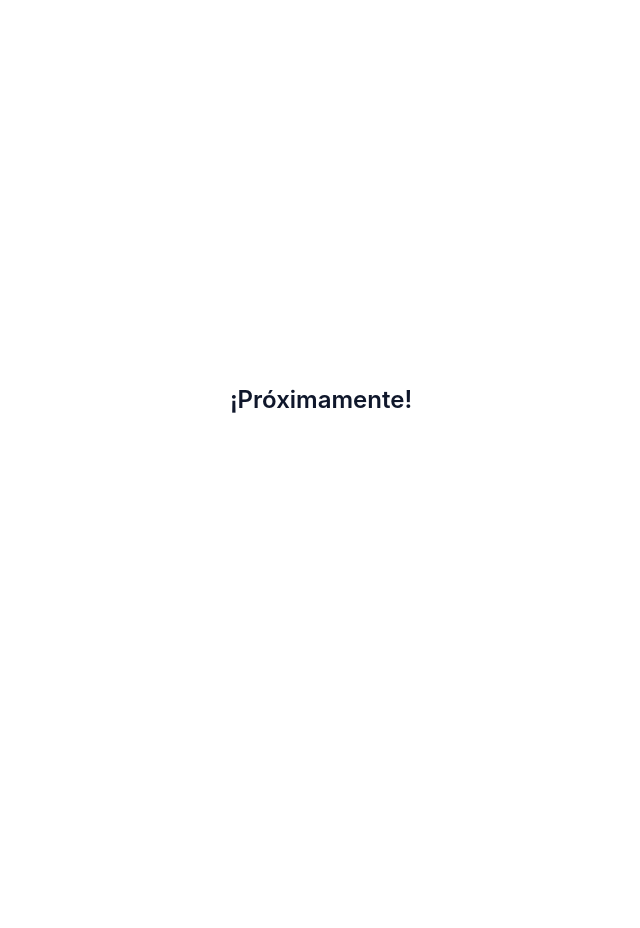
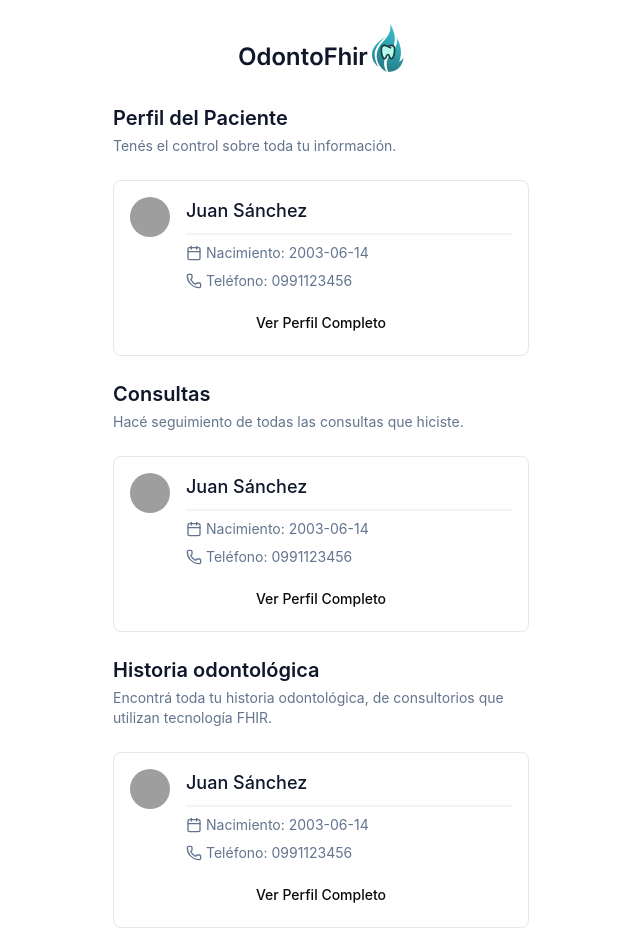
Before and after one commit to DrGomez21/odontofhir-for-patients, a React app in the folder frontend/: page /dashboard in a window 1280 px wide. Shown: the whole page, without its empty margins (319-959 px from the left). Before the commit the page ends 800 px from the top, so only its background shows below. Built offline with nearby package versions, Linux system fonts and the light colour scheme; grey boxes are pictures that could not be loaded; the HTML template or start-up script is replaced by a standard one.

Commit message:
Add Patient Section

```diff
--- /dev/null
+++ b/frontend/components/custom/HeaderApp.jsx
@@ -0,0 +1,9 @@
+import Logo from "@/src/assets/logo-header.svg"
+
+export const HeaderApp = () => {
+  return (
+    <header className="w-full py-6 flex items-center justify-center bg-white/50 backdrop-blur-sm sticky top-0 z-50">
+      <img src={Logo} alt="OdontoFhir" className="h-12" />
+    </header>
+  )
+}
--- /dev/null
+++ b/frontend/components/custom/IconDescription.jsx
@@ -0,0 +1,8 @@
+export const IconDescription = ({ icon, description }) => {
+  return (
+    <div className="w-full flex gap-x-1 items-center text-slate-500">
+      {icon}
+      <p className="text-slate-500 text-sm">{description}</p>
+    </div>
+  )
+}
--- /dev/null
+++ b/frontend/components/custom/PatientCard.jsx
@@ -0,0 +1,40 @@
+import { Calendar, Phone } from "lucide-react"
+import { Avatar, AvatarImage } from "../ui/avatar"
+import { IconDescription } from "./IconDescription"
+import { Button } from "../ui/button"
+
+export const PatientCard = ({ patient }) => {
+  return (
+    <div className="w-full flex flex-col gap-y-2 p-4 rounded-md border border-slate-200">
+
+      <article className="w-full flex gap-x-4">
+        <Avatar className="size-10">
+          <AvatarImage
+            src="https://github.com/shadcn.png"
+            alt="foto del paciente"
+          />
+        </Avatar>
+
+        <div
+          id="patient-info"
+          className="w-full flex flex-col gap-y-2"
+        >
+
+          <h3 className="text-slate-900 font-medium text-lg">{patient.name[0].given[0]} {patient.name[0].family}</h3>
+          <div className="h-0.5 bg-slate-100" />
+          <div className="flex flex-col gap-y-2">
+            <IconDescription icon={<Calendar className="size-4" />} description={`Nacimiento: ${patient.birthDate}`} />
+            <IconDescription icon={<Phone className="size-4" />} description={`Teléfono: ${patient.telecom[0].value}`} />
+          </div>
+
+        </div>
+
+      </article>
+
+      <Button variant="text" size="sm" className="self-center mt-2">
+        Ver Perfil Completo
+      </Button>
+
+    </div>
+  )
+}
--- /dev/null
+++ b/frontend/components/custom/TitleDescription.jsx
@@ -0,0 +1,8 @@
+export const TitleDescription = ({ title, description }) => {
+  return (
+    <div className="mb-4">
+      <h2 className="text-slate-900 font-semibold text-xl mb-1">{title}</h2>
+      <p className="text-slate-500 text-sm">{description}</p>
+    </div>
+  )
+}
--- /dev/null
+++ b/frontend/components/ui/avatar.jsx
@@ -0,0 +1,105 @@
+import * as React from "react"
+import { Avatar as AvatarPrimitive } from "radix-ui"
+
+import { cn } from "@/lib/utils"
+
+function Avatar({
+  className,
+  size = "default",
+  ...props
+}) {
+  return (
+    <AvatarPrimitive.Root
+      data-slot="avatar"
+      data-size={size}
+      className={cn(
+        "group/avatar relative flex size-8 shrink-0 overflow-hidden rounded-full select-none data-[size=lg]:size-10 data-[size=sm]:size-6",
+        className
+      )}
+      {...props} />
+  );
+}
+
+function AvatarImage({
+  className,
+  ...props
+}) {
+  return (
+    <AvatarPrimitive.Image
+      data-slot="avatar-image"
+      className={cn("aspect-square size-full", className)}
+      {...props} />
+  );
+}
+
+function AvatarFallback({
+  className,
+  ...props
+}) {
+  return (
+    <AvatarPrimitive.Fallback
+      data-slot="avatar-fallback"
+      className={cn(
+        "bg-muted text-muted-foreground flex size-full items-center justify-center rounded-full text-sm group-data-[size=sm]/avatar:text-xs",
+        className
+      )}
+      {...props} />
+  );
+}
+
+function AvatarBadge({
+  className,
+  ...props
+}) {
+  return (
+    <span
+      data-slot="avatar-badge"
+      className={cn(
+        "bg-primary text-primary-foreground ring-background absolute right-0 bottom-0 z-10 inline-flex items-center justify-center rounded-full ring-2 select-none",
+        "group-data-[size=sm]/avatar:size-2 group-data-[size=sm]/avatar:[&>svg]:hidden",
+        "group-data-[size=default]/avatar:size-2.5 group-data-[size=default]/avatar:[&>svg]:size-2",
+        "group-data-[size=lg]/avatar:size-3 group-data-[size=lg]/avatar:[&>svg]:size-2",
+        className
+      )}
+      {...props} />
+  );
+}
+
+function AvatarGroup({
+  className,
+  ...props
+}) {
+  return (
+    <div
+      data-slot="avatar-group"
+      className={cn(
+        "*:data-[slot=avatar]:ring-background group/avatar-group flex -space-x-2 *:data-[slot=avatar]:ring-2",
+        className
+      )}
+      {...props} />
+  );
+}
+
+function AvatarGroupCount({
+  className,
+  ...props
+}) {
+  return (
+    <div
+      data-slot="avatar-group-count"
+      className={cn(
+        "bg-muted text-muted-foreground ring-background relative flex size-8 shrink-0 items-center justify-center rounded-full text-sm ring-2 group-has-data-[size=lg]/avatar-group:size-10 group-has-data-[size=sm]/avatar-group:size-6 [&>svg]:size-4 group-has-data-[size=lg]/avatar-group:[&>svg]:size-5 group-has-data-[size=sm]/avatar-group:[&>svg]:size-3",
+        className
+      )}
+      {...props} />
+  );
+}
+
+export {
+  Avatar,
+  AvatarImage,
+  AvatarFallback,
+  AvatarBadge,
+  AvatarGroup,
+  AvatarGroupCount,
+}
--- a/frontend/src/App.jsx
+++ b/frontend/src/App.jsx
@@ -2,6 +2,7 @@ import { Routes, Route } from "react-router-dom"
 import { LoginPage } from "./pages/Login"
 import { SafePage } from "./pages/extras/SafePage"
 import { ProximamentePage } from "./pages/extras/Proximamente"
+import { Dashboard } from "./pages/Dashboard"
 
 function App() {
 
@@ -9,6 +10,7 @@ function App() {
     <Routes>
       <Route path="/" element={<LoginPage />} />
       <Route path="/safe" element={<SafePage />} />
+      <Route path="/dashboard" element={<Dashboard />} />
       <Route path="*" element={<ProximamentePage />} />
     </Routes>
   )
--- a/frontend/src/pages/Dashboard.jsx
+++ b/frontend/src/pages/Dashboard.jsx
@@ -0,0 +1,35 @@
+import { HeaderApp } from "@/components/custom/HeaderApp"
+import { PatientCard } from "@/components/custom/PatientCard"
+import { TitleDescription } from "@/components/custom/TitleDescription"
+import { patient } from "@/utils/examples/patient"
+
+
+export const Dashboard = () => {
+
+  // Función a implementar a futuro con HAPI FHIR
+  // const getPatientById = (id) => {
+  //   return
+  // }
+
+  return (
+    <>
+      <HeaderApp />
+      <main className="w-screen max-w-md mx-auto h-svh flex flex-col px-4 py-2 gap-y-6">
+        <section className="w-full flex flex-col gap-2">
+          <TitleDescription title="Perfil del Paciente" description="Tenés el control sobre toda tu información." />
+          <PatientCard patient={patient} />
+        </section>
+
+        <section className="w-full flex flex-col gap-2">
+          <TitleDescription title="Consultas" description="Hacé seguimiento de todas las consultas que hiciste." />
+          <PatientCard patient={patient} />
+        </section>
+
+        <section className="w-full flex flex-col gap-2">
+          <TitleDescription title="Historia odontológica" description="Encontrá toda tu historia odontológica, de consultorios que utilizan tecnología FHIR." />
+          <PatientCard patient={patient} />
+        </section>
+      </main>
+    </>
+  )
+}
--- /dev/null
+++ b/frontend/utils/examples/patient.js
@@ -0,0 +1,99 @@
+export const patient = {
+  resourceType: "Patient",
+  id: "PacienteJuanSanchezEscenario1",
+  meta: {
+    profile: ["https://odontofhir.py/fhir/StructureDefinition/OdontoFHIR-PacienteOdontologico-Patient-1"]
+  },
+  text: { status: "generated", div: "<div xmlns=\"http://www.w3.org/1999/xhtml\"><p>Paciente: Juan Sanchez - Nacimiento 2003-06-14</p></div>" },
+  extension: [
+    {
+      url: "https://odontofhir.py/fhir/StructureDefinition/Extension-OdontoFHIR-Nacionalidad",
+      valueCodeableConcept: {
+        coding: [
+          {
+            system: "https://odontofhir.py/fhir/CodeSystem/Nacionalidad-OdontoFHIR-1",
+            code: "600",
+            display: "Paraguay"
+          }
+        ]
+      }
+    },
+    {
+      url: "https://odontofhir.py/fhir/StructureDefinition/Extension-OdontoFHIR-PueblosIndigenas",
+      valueCodeableConcept: {
+        coding: [
+          {
+            system: "https://odontofhir.py/fhir/CodeSystem/PueblosIndigenas-OdontoFHIR-1",
+            code: "0",
+            display: "NO APLICA"
+          }
+        ]
+      }
+    }
+  ],
+  identifier: [
+    {
+      type: {
+        coding: [
+          { system: "https://odontofhir.py/fhir/CodeSystem/DocumentoIdentidad-OdontoFHIR-1", code: "CI" }
+        ]
+      },
+      system: "https://odontofhir.py/id/ci",
+      value: "7077077"
+    }
+  ],
+  name: [
+    {
+      use: "official",
+      family: "Sánchez",
+      _family: {
+        extension: [
+          { url: "http://hl7.org/fhir/StructureDefinition/humanname-mothers-family", valueString: "OdontoFHIR" }
+        ]
+      },
+      given: ["Juan"]
+    }
+  ],
+  telecom: [
+    { system: "phone", value: "0991123456" },
+    { system: "email", value: "juan@example.com" }
+  ],
+  gender: "male",
+  birthDate: "2003-06-14",
+  address: [
+    {
+      extension: [
+        {
+          extension: [
+            {
+              url: "departamento",
+              valueCodeableConcept: {
+                coding: [
+                  { system: "https://odontofhir.py/fhir/CodeSystem/Departamento-OdontoFHIR-1", code: "11" }
+                ]
+              }
+            },
+            {
+              url: "ciudad",
+              valueCodeableConcept: {
+                coding: [
+                  { system: "https://odontofhir.py/fhir/CodeSystem/Ciudad-OdontoFHIR-1", code: "1102" }
+                ]
+              }
+            },
+            {
+              url: "barrio",
+              valueCodeableConcept: {
+                coding: [
+                  { system: "https://odontofhir.py/fhir/CodeSystem/Barrio-OdontoFHIR-1", code: "1102037" }
+                ]
+              }
+            },
+            { url: "numeroCasa", valueInteger: 444 }
+          ],
+          url: "https://odontofhir.py/fhir/StructureDefinition/Extension-OdontoFHIR-DireccionPYPaciente-1"
+        }
+      ]
+    }
+  ]
+}
```
Also changed, not shown: frontend/src/assets/logo-header.svg (added).
